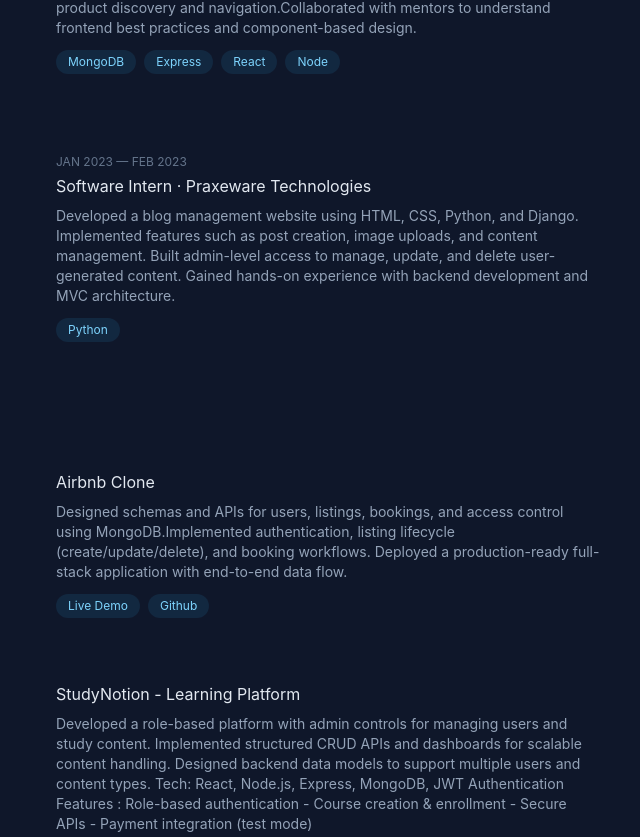
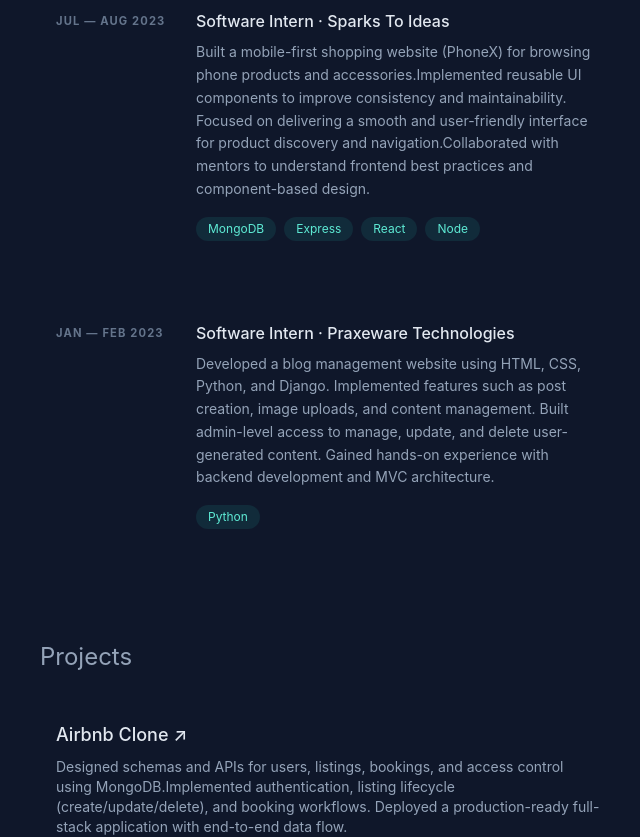
Before and after one commit to krupa-1926/portlfolio, a React (Vite) app: page / in a window 1280 px wide. Shown: the part 736-1573 px from the top of the page, without its empty margins (568-1208 px from the left). Built offline with nearby package versions, Linux system fonts and the light colour scheme.

Commit message:
change portfolio layout

```diff
--- a/src/Components/Experience.jsx
+++ b/src/Components/Experience.jsx
@@ -1,18 +1,18 @@
 const experiences = [
   {
-    time: "JAN 2024 — APR 2024",
+    time: "JAN — APR 2024",
     role: "Software Intern · Grownited Pvt Ltd",
     desc: "Developed a local services platform to manage city-level service categories.Designed modular service structures covering transport, healthcare, and utility services.Implemented frontend components and backend APIs to support scalable service operations.Worked on optimizing data flow between frontend and backend for improved responsiveness.",
     tech: ["MongoDB", "Express", "React", "Node" , "Bootstrap"]
   },
   {
-    time: "JUL 2023 — AUG 2023",
+    time: "JUL — AUG 2023",
     role: "Software Intern · Sparks To Ideas",
     desc: "Built a mobile-first shopping website (PhoneX) for browsing phone products and accessories.Implemented reusable UI components to improve consistency and maintainability. Focused on delivering a smooth and user-friendly interface for product discovery and navigation.Collaborated with mentors to understand frontend best practices and component-based design.",
     tech: ["MongoDB", "Express", "React", "Node"]
   },
   {
-    time: "JAN 2023 — FEB 2023",
+    time: "JAN — FEB 2023",
     role: "Software Intern · Praxeware Technologies",
     desc: "Developed a blog management website using HTML, CSS, Python, and Django. Implemented features such as post creation, image uploads, and content management. Built admin-level access to manage, update, and delete user-generated content. Gained hands-on experience with backend development and MVC architecture.",
     tech: ["Python"]
@@ -22,7 +22,8 @@ const experiences = [
 export default function Experience() {
   return (
     <section id="experience" className="space-y-12 scroll-mt-24">
-      {experiences.map((exp, i) => (
+      <h1 className="text-2xl">Experience</h1>
+      {/* {experiences.map((exp, i) => (
         <div key={i} className="p-4 rounded-xl hover:bg-slate-800/40">
           <p className="text-xs text-slate-500">{exp.time}</p>
           <h4 className="text-slate-200 mt-1">{exp.role}</h4>
@@ -35,7 +36,43 @@ export default function Experience() {
             ))}
           </div>
         </div>
-      ))}
+      ))} */}
+      {experiences.map((exp, i) => (
+  <div
+    key={i}
+    className="group relative grid grid-cols-12 gap-4 p-4 rounded-xl hover:bg-slate-800/40 transition "
+  >
+    {/* Date Column */}
+    <div className="col-span-12 sm:col-span-3 mt-1">
+      <p className="text-[0.7rem] font-bold uppercase tracking-widest text-slate-500">
+        {exp.time}
+      </p>
+    </div>
+
+    {/* Content Column */}
+    <div className="col-span-12 sm:col-span-9">
+      <h4 className="text-slate-200 font-medium group-hover:text-teal-300 transition">
+        {exp.role}
+      </h4>
+
+      <p className="text-sm mt-2 text-slate-400 leading-relaxed">
+        {exp.desc}
+      </p>
+
+      <div className="flex flex-wrap gap-2 mt-4">
+        {exp.tech.map((t) => (
+          <span
+            key={t}
+            className="px-3 py-1 text-xs rounded-full bg-teal-400/10 text-teal-300"
+          >
+            {t}
+          </span>
+        ))}
+      </div>
+    </div>
+  </div>
+))}
+
     </section>
   )
 }
--- a/src/Components/Header.jsx
+++ b/src/Components/Header.jsx
@@ -74,8 +74,8 @@ export default function Header() {
 
       {/* Social Icons */}
       <div className="flex gap-6 text-slate-400">
-        <a href="https://github.com/krupapatel" target="_blank"><Github size={22} /></a>
-        <a href="https://linkedin.com/in/krupapatel" target="_blank"><Linkedin size={22} /></a>
+        <a href="https://github.com/krupa-1926" target="_blank"><Github size={22} /></a>
+        <a href="https://www.linkedin.com/in/krupa1926/" target="_blank"><Linkedin size={22} /></a>
         <a href="mailto:krupapatel1926@gmail.com"><Mail size={22} /></a>
       </div>
     </header>
--- a/src/Components/Projects.jsx
+++ b/src/Components/Projects.jsx
@@ -9,49 +9,49 @@ const projects = [
     title: "StudyNotion - Learning Platform",
     desc: "Developed a role-based platform with admin controls for managing users and study content. Implemented structured CRUD APIs and dashboards for scalable content handling. Designed backend data models to support multiple users and content types. Tech: React, Node.js, Express, MongoDB, JWT Authentication Features : Role-based authentication - Course creation & enrollment - Secure APIs - Payment integration (test mode)",
     live: "https://studynotionfrontend-seven.vercel.app/",
-    github: "https://github.com/krupa-1926/Study_Notion.git",
   },
   {
     title: "Meetify – Real-Time Chat App",
     desc: "A real-time chat application using WebSockets to learn how messaging systems and real-time communication work.Built backend APIs for meeting sessions, user authentication, and session management.Integrated frontend and backend to support multi-user interaction workflows.Deployed and tested the application for concurrent user usage.Tech: React, Node.js, Socket.IO, MongoDB",
     live: "https://zoomappfrontend.vercel.app/",
-    github: "https://github.com/krupa-1926/Meetify-Real_Time_App.git",
   },
   {
     title: "PasteBox - File Sharing App",
     desc: "Designed secure APIs for file metadata, ownership, and authenticated access. Implemented upload/download workflows with user-level access control. Deployed the application with backend validation and data integrity checks. Tech: Node.js, Express, MongoDB, Redis (basic)",
     live: "https://filesharingplatform.vercel.app/",
-    github: "https://github.com/krupa-1926/pastebox_file_sharing.git",
   },
   {
     title: "Food - Delivery",
     desc: "This is a full-stack food ordering web application built using the MERN stack featuring dynamic menus, an interactive cart, and seamless user experience. The application consists of a customer-facing app for ordering food and an admin app for managing orders, menu items, and more. Tech: MongoDB, Express, React, Node.js ,radis",
     live: "https://food-deliveryapp-kappa.vercel.app/",
-    github: "https://github.com/krupa-1926/Food-Delivery_App.git",
   },
 ];
 
 export default function Projects() {
   return (
     <section id="projects" className="space-y-8 scroll-mt-24">
+      <h1 className="text-2xl">Projects</h1>
+
       {projects.map((p) => (
-        <div key={p.title} className="p-4 rounded-xl hover:bg-slate-800/40">
-          <h4 className="text-slate-200">{p.title}</h4>
-          <p className="text-sm mt-2">{p.desc}</p>
-          <div className="flex gap-2 mt-3">
+        <div
+          key={p.title}
+          className="p-4 rounded-xl hover:bg-slate-800/40 transition"
+        >
+          <h4 className="text-slate-200 text-lg font-medium">
             <a
-              href={p.live}
-              className="px-3 py-1 text-xs bg-sky-400/10 rounded-full text-sky-300"
+              href={p.github || p.live}
+              target="_blank"
+              rel="noopener noreferrer"
+              className="group inline-flex items-center gap-2 hover:text-teal-300 transition"
             >
-              Live Demo
+              {p.title} ↗
+              <span className="text-sm opacity-0 group-hover:opacity-100 transition">
+
+              </span>
             </a>
-            <a
-              href={p.github}
-              className="px-3 py-1 text-xs bg-sky-400/10 rounded-full text-sky-300"
-            >
-              Github
-            </a>
-          </div>
+          </h4>
+
+          <p className="text-sm mt-2 text-slate-400">{p.desc}</p>
         </div>
       ))}
     </section>
```
